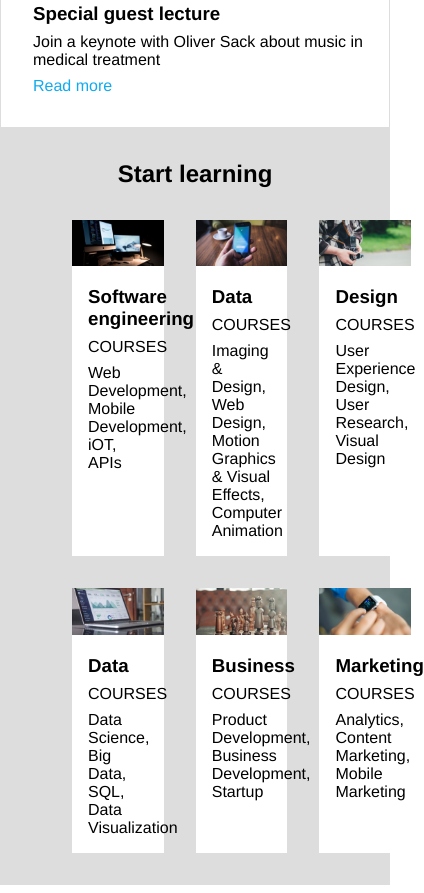
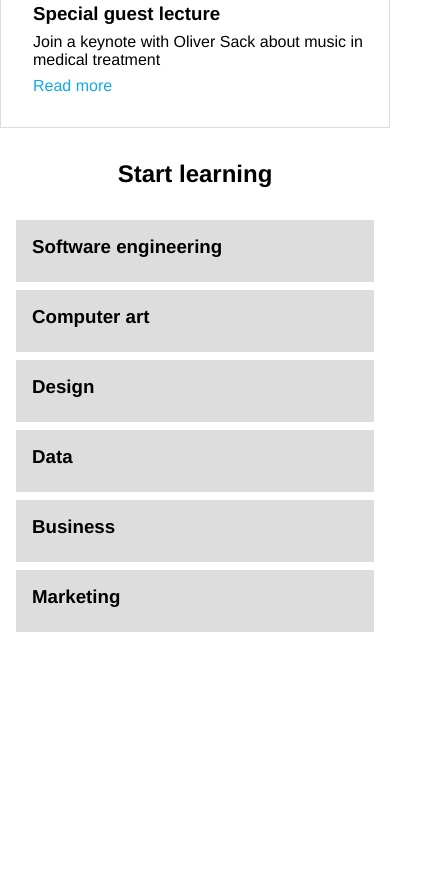
Before and after one commit to nicolas-trujillo/Colmar-Academy, a plain HTML site: page index.html in a window 390 px wide. Shown: the part 1432-2325 px from the top of the page, 424 px wide, since content can reach past the window. After the commit the page ends 2104 px from the top, so only its background shows below. Drawn offline with Linux system fonts and the light colour scheme.

Commit message:
Style courses for mobile

```diff
--- a/index.html
+++ b/index.html
@@ -96,7 +96,7 @@
                     <div class="image-container desktop">
                         <img src="resources/media/images/course-computer-art.jpg">
                     </div>
-                    <h3>Data</h3>
+                    <h3>Computer art</h3>
                     <div class="text-container desktop">
                         <p>COURSES</p>
                         <p>Imaging & Design, Web Design, Motion Graphics & Visual Effects, Computer Animation</p>
--- a/resources/css/style.css
+++ b/resources/css/style.css
@@ -266,13 +266,11 @@ header .desktop p {
 
 #courses .row-1, #courses .row-2 {
     display: flex;
-    padding: 0 40px 32px 72px;
+    padding: 0 72px 32px;
 }
 
 #courses .container {
-    flex-flow: 1 1 10px;
     width: 33%;
-    max-width: 40%;
     background-color: #FFF;
 }
 
@@ -293,3 +291,37 @@ header .desktop p {
     margin: 0;
     padding-bottom: 8px;
 }
+
+@media only screen and (max-width: 600px) {
+    #courses {
+        background-color: #FFF;
+    }
+
+    #courses .desktop {
+        display: none;
+    }
+
+    #courses .row-1, #courses .row-2 {
+        flex-wrap: wrap;
+        padding: 0 16px 0;
+    }
+
+    #courses .row-2 {
+        padding-bottom: 24px;
+    }
+
+    #courses .container {
+        width: 100%;
+        flex-shrink: 0;
+        background-color: #DDD;
+        margin-bottom: 8px;
+    }
+
+    #courses .container.middle {
+        margin: 0 0 8px;
+    }
+
+    #courses h3 {
+        padding: 16px 16px 24px;
+    }
+}
```
